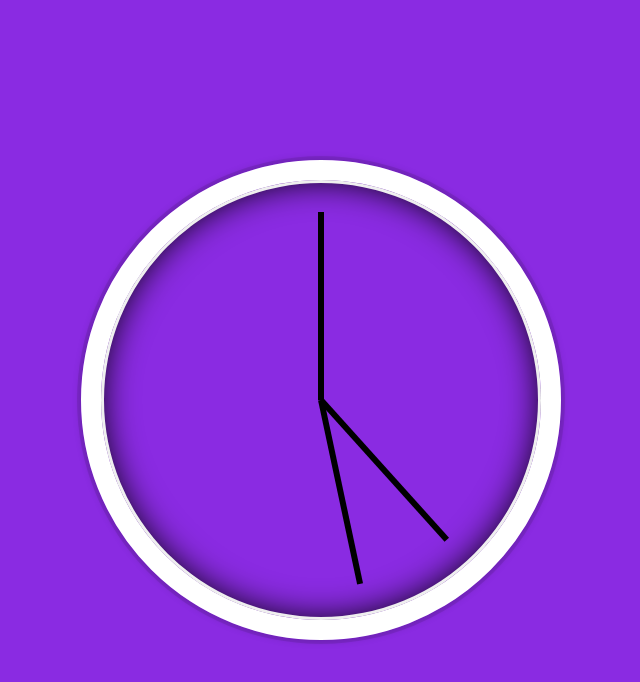
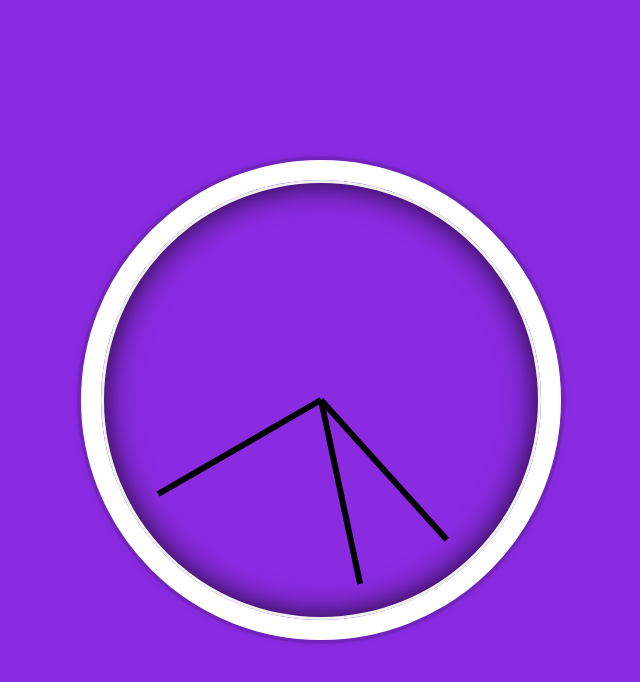
Before and after one commit to davidobodo/clock, a plain HTML site: page index.html in a window 1280 px wide. Shown: the whole page, without its empty margins (319-959 px from the left). Drawn offline with Linux system fonts and the light colour scheme.

Commit message:
hour hand completed

```diff
--- a/index.html
+++ b/index.html
@@ -64,6 +64,7 @@
 
         const secondHand = document.querySelector('.second-hand')
         const minuteHand = document.querySelector('.minute-hand')
+        const hourHand = document.querySelector('.hour-hand')
         function setDate(){
             const now = new Date()
             const seconds = now.getSeconds()
@@ -73,7 +74,12 @@
             const minutes = now.getMinutes()
             const minutesDegree = ((minutes/60) *360) + 90;
             minuteHand.style.transform = `rotate(${minutesDegree}deg)`
-            console.log(minutes)
+
+            const hour = now.getHours()
+            const hourDegree = ((hour/12)* 360) +90;
+            hourHand.style.transform = `rotate(${hourDegree}deg)`
+
+
         }
 
         setInterval(setDate, 1000)
```
